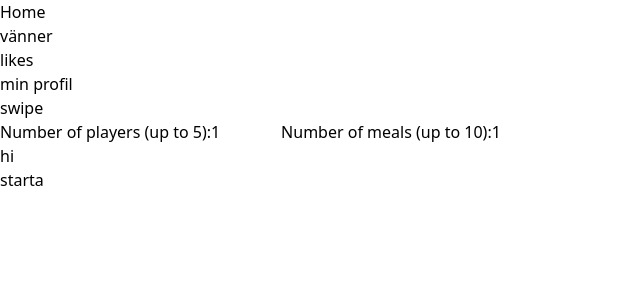
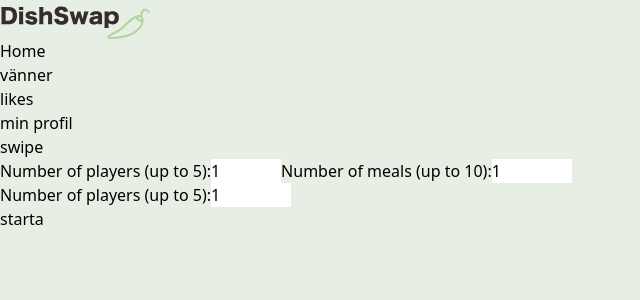
Before and after one commit to yrlacornelia/DishSwap, a Next.js app: page / in a window 1280 px wide. Shown: the top 300 px of the page, without its empty margins (0-640 px from the left). Built offline with nearby package versions, Linux system fonts and the light colour scheme.

Commit message:
inputfield and styling

```diff
--- a/public/styles.css
+++ b/public/styles.css
@@ -62,6 +62,7 @@
 body {
   margin: 0;
   /* 1 */
+  background-color: #E7EEE3;
   line-height: inherit;
   /* 2 */
 }
--- a/src/components/game/settings.tsx
+++ b/src/components/game/settings.tsx
@@ -8,11 +8,15 @@
   const [numPlayers, setNumPlayers] = useState<number>(1);
   const [numMeals, setNumMeals] = useState<number>(1);
 
-  const handleNumPlayersChange = (event: React.ChangeEvent<HTMLInputElement>) => {
-    const value = parseInt(event.target.value, 10);
-    setNumPlayers(value);
+  // const handleNumPlayersChange = (event: React.ChangeEvent<HTMLInputElement>) => {
+  //   const value = parseInt(event.target.value, 10);
+  //   setNumPlayers(value);
+  // };
+  const handleNumPlayersChange = () => {
+    setNumPlayers(numPlayers);
   };
-
+  console.log(numPlayers)
+  console.log(numMeals)
   const handleNumMealsChange = (event: React.ChangeEvent<HTMLInputElement>) => {
     const value = parseInt(event.target.value, 10);
     setNumMeals(value);
@@ -61,7 +65,8 @@
           onChange={handleNumMealsChange}
         />
       </label>
-    <Input/>
+    <Input value={numPlayers}  min={1}
+          max={10} label='Number of players (up to 5):' onChange={handleNumPlayersChange}/>
       <NextButton title={"starta"}   onNextClick={handleSave}/>
     </div>
   );
--- a/src/components/layouts/Navbar.tsx
+++ b/src/components/layouts/Navbar.tsx
@@ -1,9 +1,17 @@
 import Link from 'next/link';
-
+import Image from 'next/image';
 const Navbar = () => {
   return (
-    <nav>
-      <ul>
+    <nav className='flex flex-row border border-gray-300 w-full flex flex-wrap items-center justify-between mx-auto p-4'>
+        <div className='w-4/12 '></div>
+        <div className='w-4/12 flex justify-center' > <Image
+            src={"/images/logo.svg"}
+            width={150}
+            height={150}
+            alt={"logga"}
+          /></div>
+        <div className='w-4/12 m-auto'>
+        <ul className='flex flex-row justify-end gap-8'>
         <li>
           <Link href="/" passHref={true} legacyBehavior={true}>
             <a>Home</a>
@@ -24,7 +32,8 @@
             <a>min profil</a>
           </Link>
         </li>
-      </ul>
+      </ul></div>
+
     </nav>
   );
 };
--- a/src/components/layouts/mainLayout.tsx
+++ b/src/components/layouts/mainLayout.tsx
@@ -5,7 +5,10 @@
   return (
     <div>
       <NavBar />
+      <div className="flex  justify-center">
       {children}
+      </div>
+
     </div>
   );
 };
--- a/src/components/reusableComponents/Button.tsx
+++ b/src/components/reusableComponents/Button.tsx
@@ -5,8 +5,8 @@
 const NextButton =({ onNextClick, title }) => {
 
   return (
-    <div>
-      <button onClick={onNextClick} className="bg-blue-500 hover:bg-blue-700 text-white font-bold py-2 px-4 rounded"
+    <div className='flex justify-center'>
+      <button onClick={onNextClick} className="bg-green hover:bg-blue-700 font-bold py-2 px-4 rounded"
    >
         {title}
       </button>
--- a/src/components/reusableComponents/inputfield.tsx
+++ b/src/components/reusableComponents/inputfield.tsx
@@ -1,7 +1,28 @@
-const Input = () => {
-    return ( <>
-    <p>hi</p>
-    </> );
+import React from "react";
+
+interface Props {
+    label: string;
+    value: number;
+    min: number;
+    max:number;
+    onChange: (value: number) => void;
+  }
+
+const Input = ({ label,min, max, value, onChange }:Props) => {
+
+    return (
+    <div>
+        <label>
+       {label}
+        <input
+          type="number"
+          min={min}
+          max={max}
+          value={value}
+          onChange={(e) => onChange(parseInt(e.target.value))}
+        />
+      </label>
+    </div> );
 }
 
 export default Input;
--- a/tailwind.config.js
+++ b/tailwind.config.js
@@ -3,7 +3,14 @@
   purge: ['./src/**/*.{js,jsx,ts,tsx}', './public/index.html'],
   content: [],
   theme: {
-    extend: {},
+    extend: {
+      colors: {
+        transparent: 'transparent',
+        current: 'currentColor',
+        green: {
+          DEFAULT: '#B4D4A1',
+        },      },
+    },
   },
   plugins: [],
 }
```
Also changed, not shown: public/images/logo.svg.
